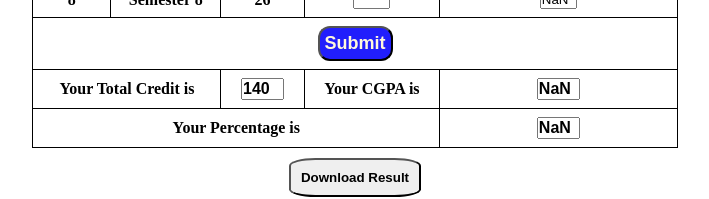
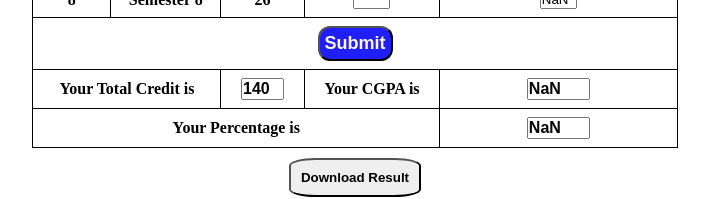
Before and after one commit to yashvendrachauhan/DegreeCreditChart, a plain HTML site: page calculatepercentage.html in a window 1280 px wide. Both pictures are taken after typing "Sample", "Sample", "Sample", "Sample", "Sample", "Sample" into the empty fields and a click on the button "Submit". Shown: the part 443-642 px from the top of the page, without its empty margins (285-994 px from the left). Drawn offline with nearby package versions, Linux system fonts and the light colour scheme.

Commit message:
Update calculatepercentage.html

```diff
--- a/calculatepercentage.html
+++ b/calculatepercentage.html
@@ -92,8 +92,6 @@
        <td>24</td>
        <td><input type="text" id = "sem6" size="2"></td>
        <td><input type="text" id="rsem6" size="2"></td>
-
-
    </tr>
    <!-- semester 7 -->
    <tr>
@@ -102,8 +100,6 @@
        <td>22</td>
        <td><input type="text" id = "sem7" size="2"></td>
        <td><input type="text" id="rsem7" size="2"></td>
-
-
    </tr>
    <!-- semester 8 -->
    <tr>
@@ -112,8 +108,6 @@
        <td>26</td>
        <td><input type="text" id = "sem8" size="2"></td>
        <td><input type="text" id="rsem8" size="2"></td>
-
-
    </tr>
    <!-- <tr>
        <td colspan="2">Summer and Industrial Trainig   </td>
@@ -133,14 +127,12 @@
        <td colspan="2">Your Total Credit is</td>
        <td><input type="text" id="totalcredit" size="2" style="font-weight: bolder; font-size: medium;"></td>
        <td>Your CGPA is</td>
-       <td><input type="text" id="yourcgpa" size="2" style="font-weight: bolder; font-size: medium;"></td>
+       <td><input type="text" id="yourcgpa" size="4" style="font-weight: bolder; font-size: medium;"></td>
    </tr>
    <tr>
        <td colspan="4">Your Percentage is</td>
-       <td><input type="text" id="yourpercentage" size="2" style="font-weight: bolder; font-size: medium;"></td>
-
+       <td><input type="text" id="yourpercentage" size="4" style="font-weight: bolder; font-size: medium;"></td>
    </tr>
-
    <tbody>
 </table></center>
 <center style="padding-top: 10px;"><td colspan="3" rowspan="3"><input style="padding: 10px; border-radius: 20%; font-weight: bold;" type="button" value="Download Result" id="btnexport"/></td></center>
@@ -165,9 +157,6 @@
     });
 </script>
 </body>
-
-
-
 <!-- script section -->
 <script>
     function Status(){
@@ -188,43 +177,40 @@
         var sem2 = parseFloat(document.getElementById('semestercreditvalue2').value);
     //    var tr = parseFloat(document.getElementById('training').value);
 
-       var totalCredit = document.getElementById('totalcredit').value = sem1+sem2+140;
+        var totalCredit = document.getElementById('totalcredit').value = parseFloat(sem1+sem2+140);
+
         var cgpa1 = parseFloat(document.getElementById('sem1').value);
-       var rsem1 = document.getElementById('rsem1').value = sem1*cgpa1;
+        var rsem1 = document.getElementById('rsem1').value = (sem1*cgpa1).toFixed(2);
 
         var cgpa2 = parseFloat(document.getElementById('sem2').value);
-       var rsem2 = document.getElementById('rsem2').value = sem2*cgpa2;
+        var rsem2 = document.getElementById('rsem2').value = (sem2*cgpa2).toFixed(2);
 
         var cgpa3 = parseFloat(document.getElementById('sem3').value);
-       var rsem3 = document.getElementById('rsem3').value = 22*cgpa3;
+        var rsem3 = document.getElementById('rsem3').value = (22*cgpa3).toFixed(2);
 
         var cgpa4 = parseFloat(document.getElementById('sem4').value);
-       var rsem4 = document.getElementById('rsem4').value = 22*cgpa4;
+        var rsem4 = document.getElementById('rsem4').value = (22*cgpa4).toFixed(2);
 
         var cgpa5 = parseFloat(document.getElementById('sem5').value);
-       var rsem5 = document.getElementById('rsem5').value = 24*cgpa5;
+        var rsem5 = document.getElementById('rsem5').value = (24*cgpa5).toFixed(2);
 
         var cgpa6 = parseFloat(document.getElementById('sem6').value);
-       var rsem6 = document.getElementById('rsem6').value = 24*cgpa6;
+        var rsem6 = document.getElementById('rsem6').value = (24*cgpa6).toFixed(2);
 
         var cgpa7 = parseFloat(document.getElementById('sem7').value);
-       var rsem7 = document.getElementById('rsem7').value = 22*cgpa7;
+        var rsem7 = document.getElementById('rsem7').value = (22*cgpa7).toFixed(2);
 
         var cgpa8 = parseFloat(document.getElementById('sem8').value);
-       var rsem8 = document.getElementById('rsem8').value = 26*cgpa8;
+        var rsem8 = document.getElementById('rsem8').value = (26*cgpa8).toFixed(2);
 
-    //    var stai1 = parseFloat(document.getElementById('stai1').value);
-    //    var rstai1= document.getElementById('rstai1').value = tr*stai1;
-
-       var youcgpa= document.getElementById('yourcgpa').value = (rsem1+rsem2+rsem3+rsem4+rsem5+rsem6+rsem7+rsem8)/totalCredit;
-       var yourpercentage = document.getElementById('yourpercentage').value = youcgpa*9;
-
+    // var stai1 = parseFloat(document.getElementById('stai1').value);
+    // var rstai1= document.getElementById('rstai1').value = tr*stai1;
+        var yourCGPA = (parseFloat((parseInt(rsem1)+parseInt(rsem2)+parseInt(rsem3)+parseInt(rsem4)+parseInt(rsem5)+parseInt(rsem6)+parseInt(rsem7)+parseInt(rsem8)).toFixed(2)/parseInt(totalCredit))).toFixed(2);
+        var yourcgpa = document.getElementById('yourcgpa').value = yourCGPA;
+        var yourpercentage = document.getElementById('yourpercentage').value = (yourcgpa*9).toFixed(2);
    }
 </script>
 <script src="https://ajax.googleapis.com/ajax/libs/jquery/2.1.1/jquery.min.js"></script>
 <script text="text/javascript" src="https://cdnjs.cloudflare.com/ajax/libs/jspdf/1.5.3/jspdf.min.js"></script>
 <script src="pdfgenerate.js"></script>
-
-
-
 </html>
```
Lines whose indentation alone changed are shown as unchanged.
